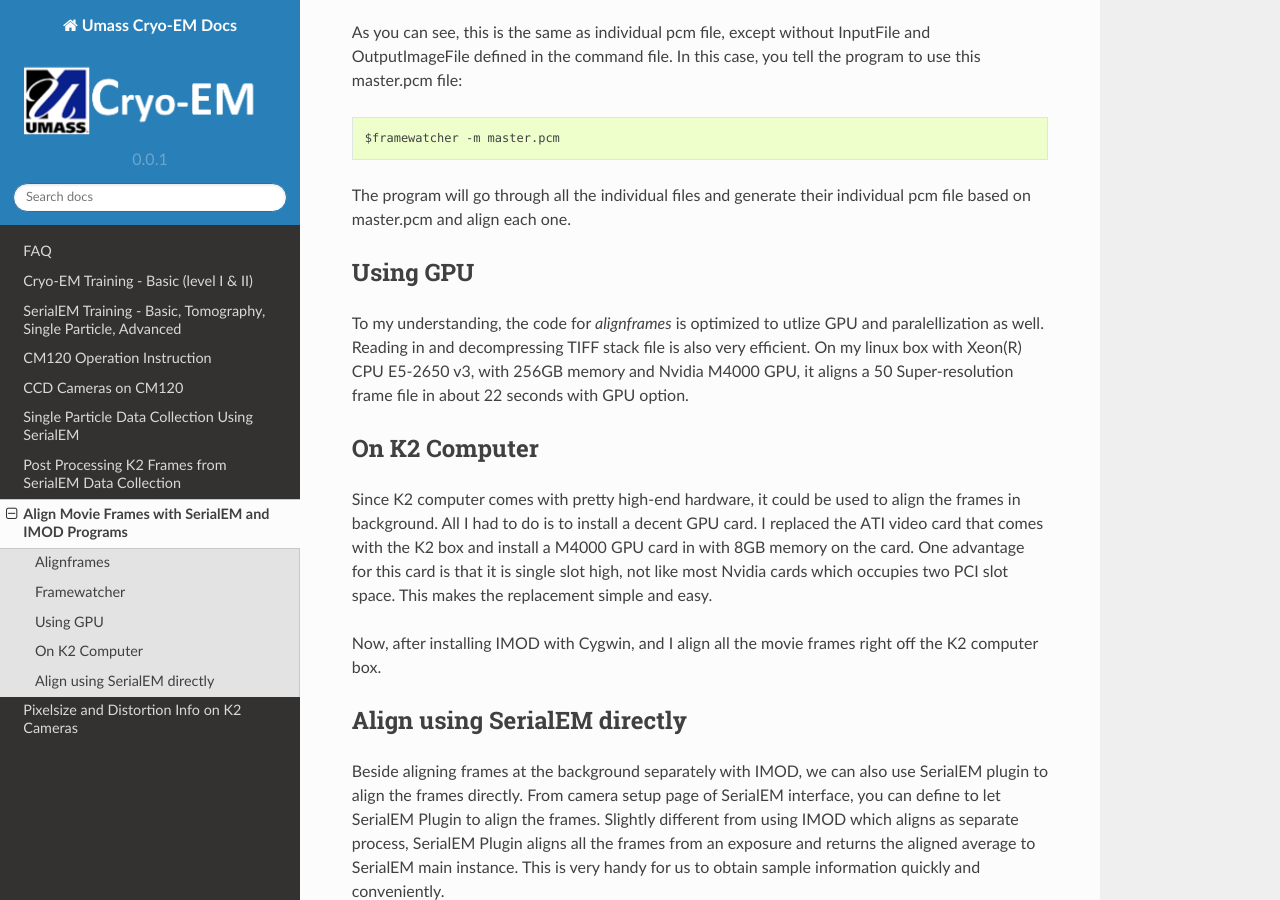
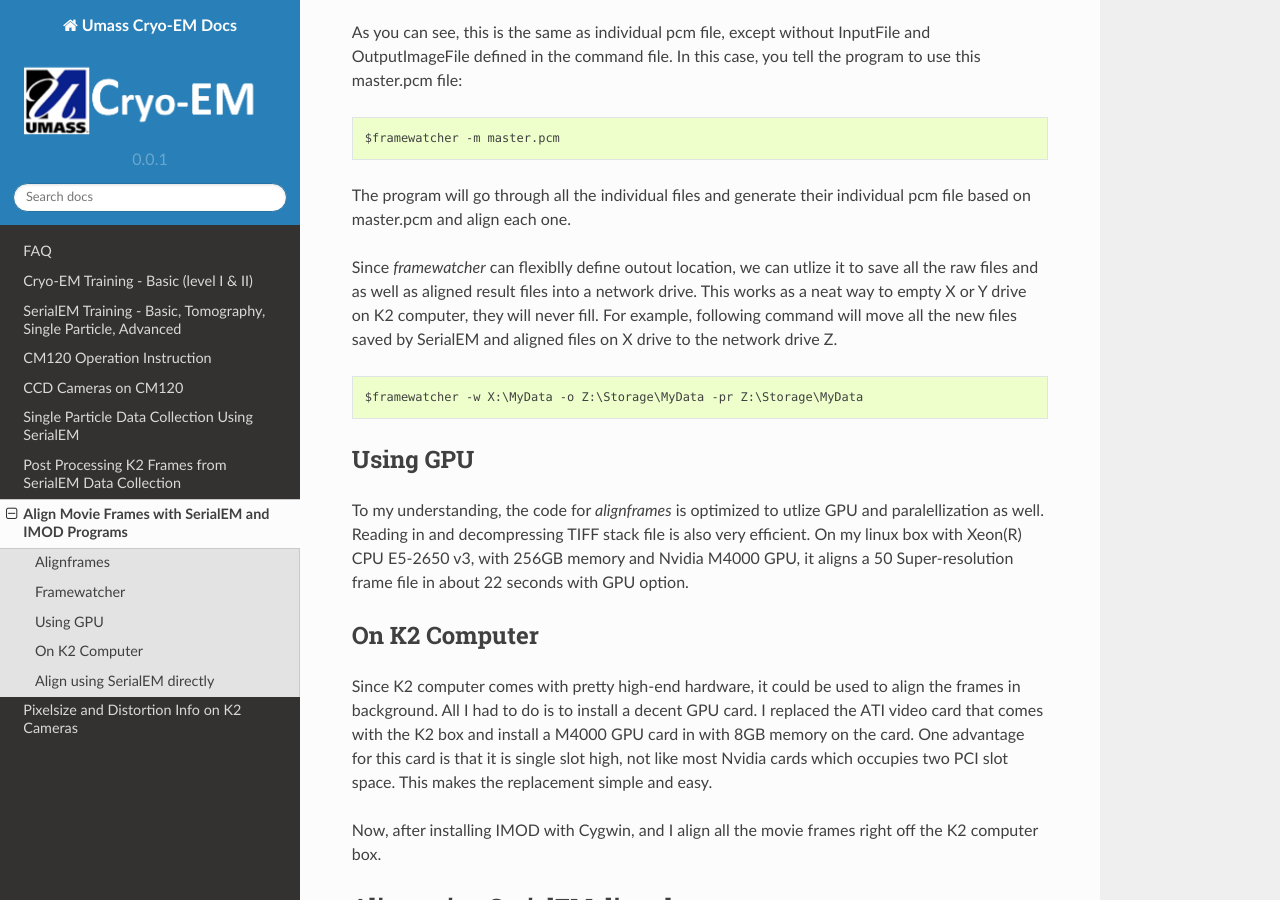
Before and after one commit to xuchen66/sphinx-emdocs, a Sphinx documentation site: the page built from source/align-movie-frames-imod.rst, in a window 1280 px wide and 900 px high, scrolled down 2453 px. Built offline with Sphinx 7.4.7 and the Read the Docs theme 2.0.0, drawn with Linux system fonts in a browser that asks for light colours; pages that are not in the unit, such as notebooks, are missing from menus.

Commit message:
Update align-movie-frames-imod.rst

```diff
--- a/source/align-movie-frames-imod.rst
+++ b/source/align-movie-frames-imod.rst
@@ -128,6 +128,13 @@
 The program will go through all the individual files and generate their individual pcm file based on master.pcm and
 align each one.
 
+Since *framewatcher* can flexiblly define outout location, we can utlize it to save all the raw files and as well as aligned result files into a network drive. This works as a neat way to empty X or Y drive on K2 computer, they will never fill. For example, following command will move all the new files saved by SerialEM and aligned files on X drive to the network drive Z.
+
+.. code-block:: none
+
+   $framewatcher -w X:\MyData -o Z:\Storage\MyData -pr Z:\Storage\MyData
+
+
 .. _using_GPU:
 
 Using GPU
```
